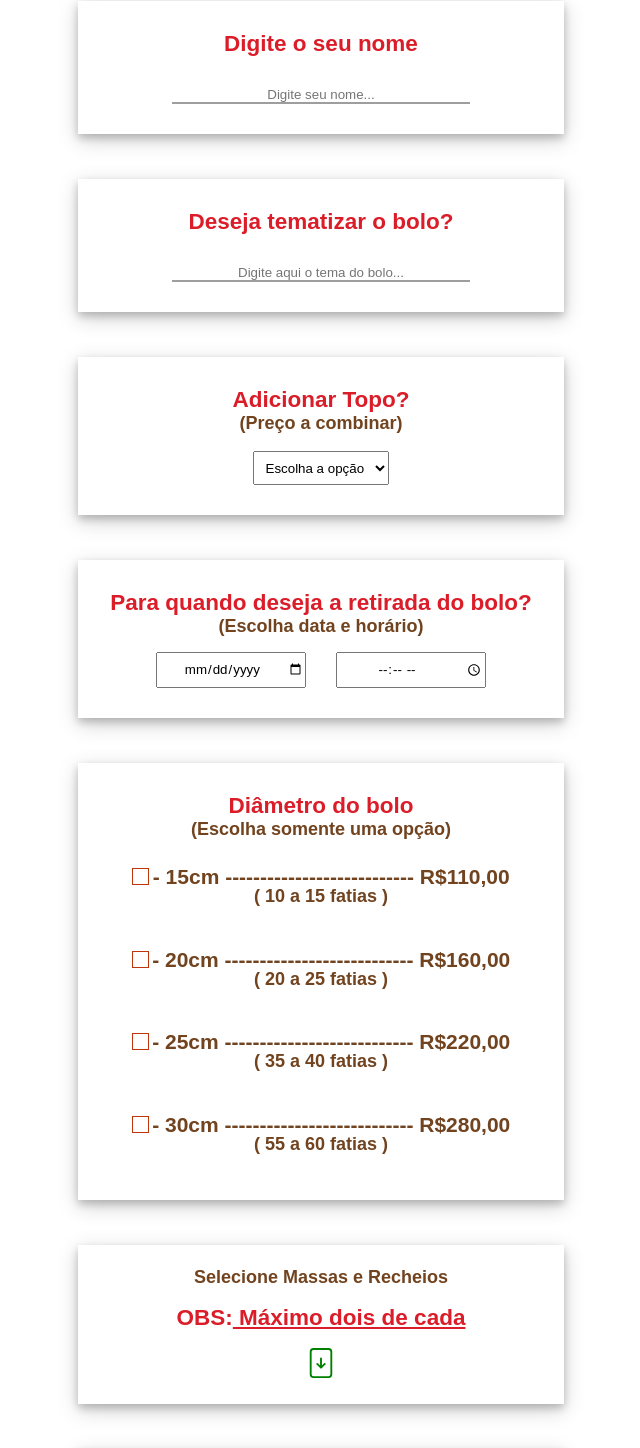
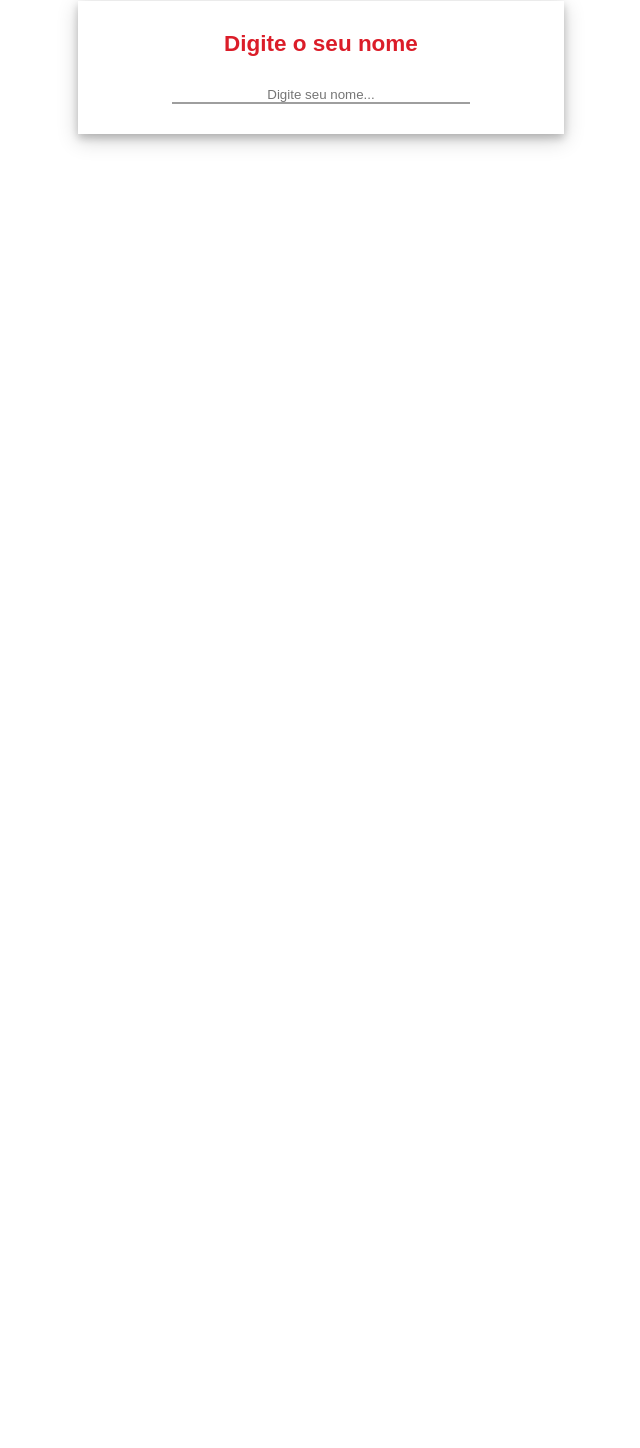
Before and after one commit to Ricardo-1991/jeisle-cakes-form, a React (Vite) app: page / in a window 1280 px wide. Shown: the part 614-2062 px from the top of the page, without its empty margins (319-959 px from the left). Built offline with nearby package versions, Linux system fonts and the light colour scheme.

Commit message:
adicionando Lib AOS animation

```diff
--- a/package.json
+++ b/package.json
@@ -7,6 +7,7 @@
     "preview": "vite preview"
   },
   "dependencies": {
+    "aos": "^3.0.0-beta.6",
     "formik": "^2.2.9",
     "react": "^17.0.2",
     "react-dom": "^17.0.2",
--- a/src/components/Form/ComponentForm.jsx
+++ b/src/components/Form/ComponentForm.jsx
@@ -7,6 +7,10 @@ import { ResumeModal } from '../ResumeModal/ResumeModal'
 import { PriceTableModal } from '../PriceTableModal/PriceTableModal'
 import { RenderGlitter } from '../RenderGlitter/RenderGlitter'
 import { ComponentCreditCardPrice } from '../ComponentCreditCardPrice/ComponentCreditCardPrice'
+import AOS from 'aos'
+import 'aos/dist/aos.css'
+
+AOS.init()
 
 const cakeSize = {
   15: 110,
@@ -260,7 +264,7 @@ export function ComponentForm() {
             </div>
           </section>
 
-          <section className="form-section-input-text">
+          <section className="form-section-input-text" data-aos="flip-right">
             <h2>Deseja tematizar o bolo?</h2>
             <div className="container-label">
               <label>
@@ -274,7 +278,7 @@ export function ComponentForm() {
             </div>
           </section>
 
-          <section className="form-section-input-select">
+          <section className="form-section-input-select" data-aos="flip-right">
             <h2>Adicionar Topo?</h2>
             <p>(Preço a combinar)</p>
             <br />
@@ -293,7 +297,7 @@ export function ComponentForm() {
             </div>
           </section>
 
-          <section className="form-section-input-date">
+          <section className="form-section-input-date" data-aos="flip-right">
             <h2>Para quando deseja a retirada do bolo?</h2>
             <p>(Escolha data e horário)</p>
             <div className="container-label">
@@ -320,6 +324,7 @@ export function ComponentForm() {
             role="group"
             aria-labelledby="checkbox-group"
             className="form-section-one"
+            data-aos="flip-right"
           >
             <h2>Diâmetro do bolo</h2>
             <p>(Escolha somente uma opção)</p>
@@ -387,7 +392,7 @@ export function ComponentForm() {
           />
 
           {/* --- */}
-          <div className="warning-text">
+          <div className="warning-text" data-aos="fade-down">
             <p>Selecione Massas e Recheios </p>
             <br />
             <h2>
@@ -400,6 +405,7 @@ export function ComponentForm() {
             role="group"
             className="form-section-two"
             aria-labelledby="checkbox-group"
+            data-aos="flip-right"
           >
             <h2>Massas</h2>
             <div className="containerLabel">
@@ -512,8 +518,9 @@ export function ComponentForm() {
 
           <section
             role="group"
-            className="form-section-three"
+            className="form-section-three "
             aria-labelledby="checkbox-group"
+            data-aos="flip-right"
           >
             <h2>Recheios</h2>
             <div className="containerLabel">
@@ -648,6 +655,7 @@ export function ComponentForm() {
             role="group"
             className="form-section-four"
             aria-labelledby="checkbox-group"
+            data-aos="flip-right"
           >
             <h2>Recheios com valor adicional</h2>
             <div>
@@ -768,7 +776,7 @@ export function ComponentForm() {
             </div>
           </section>
 
-          <section className="form-section-input-select">
+          <section className="form-section-input-select" data-aos="fade-down">
             <h2>Método de pagamento</h2>
             <br />
             <div className="container-label">
@@ -793,7 +801,7 @@ export function ComponentForm() {
             formHandleInstallment={formHandleInstallment}
           />
 
-          <section className="form-section-input-text">
+          <section className="form-section-input-text" data-aos="flip-right">
             <h2>Deseja constar alguma observação?</h2>
             <p>(Constará no envio final do pedido)</p>
             <br />
```
Also changed, not shown: 1 other file (tests, documents, lock files or other folders).
